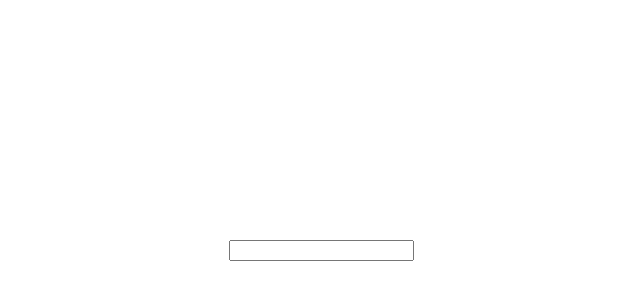
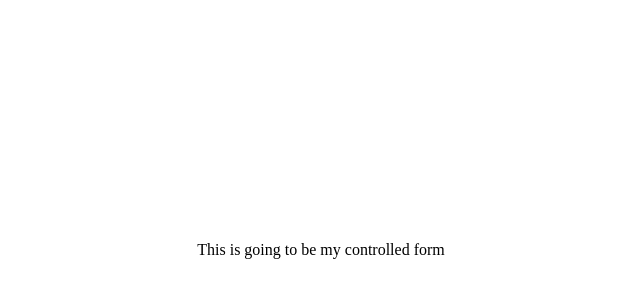
Before and after one commit to luis-pomare/user-management-with-React, a React (Vite) app: page / in a window 1280 px wide. Shown: the part 150-450 px from the top of the page, without its empty margins (319-959 px from the left). Built offline with nearby package versions, Linux system fonts and the light colour scheme.

Commit message:
Create ControlledForm skelleton

```diff
--- a/src/App.jsx
+++ b/src/App.jsx
@@ -1,10 +1,10 @@
 import './App.css';
-import BasicControlledComponent from './components/BasicControlledComponent.jsx';
+import ControlledForm from './components/ControlledForm.jsx';
 
 function App() {
   return (
     <>
-      <BasicControlledComponent />
+      <ControlledForm />
     </>
   );
 }
--- /dev/null
+++ b/src/components/ControlledForm.jsx
@@ -0,0 +1,11 @@
+function ControlledForm() {
+  return (
+    <>
+      <form action=''>
+        <p>This is going to be my controlled form</p>
+      </form>
+    </>
+  );
+}
+
+export default ControlledForm;
```
